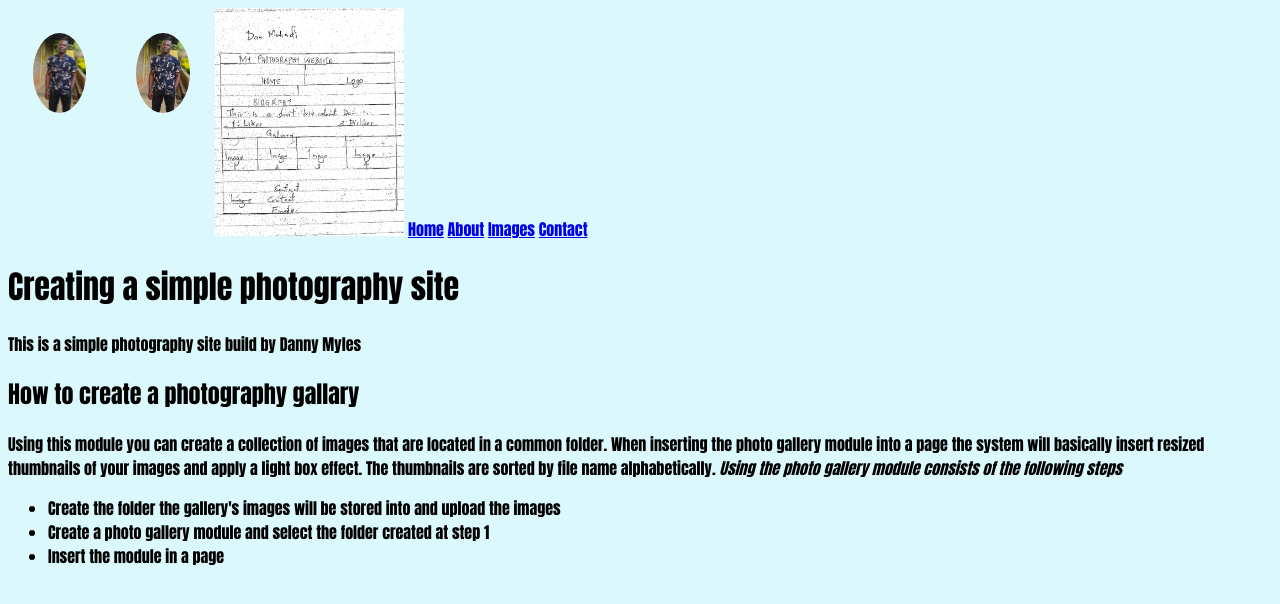
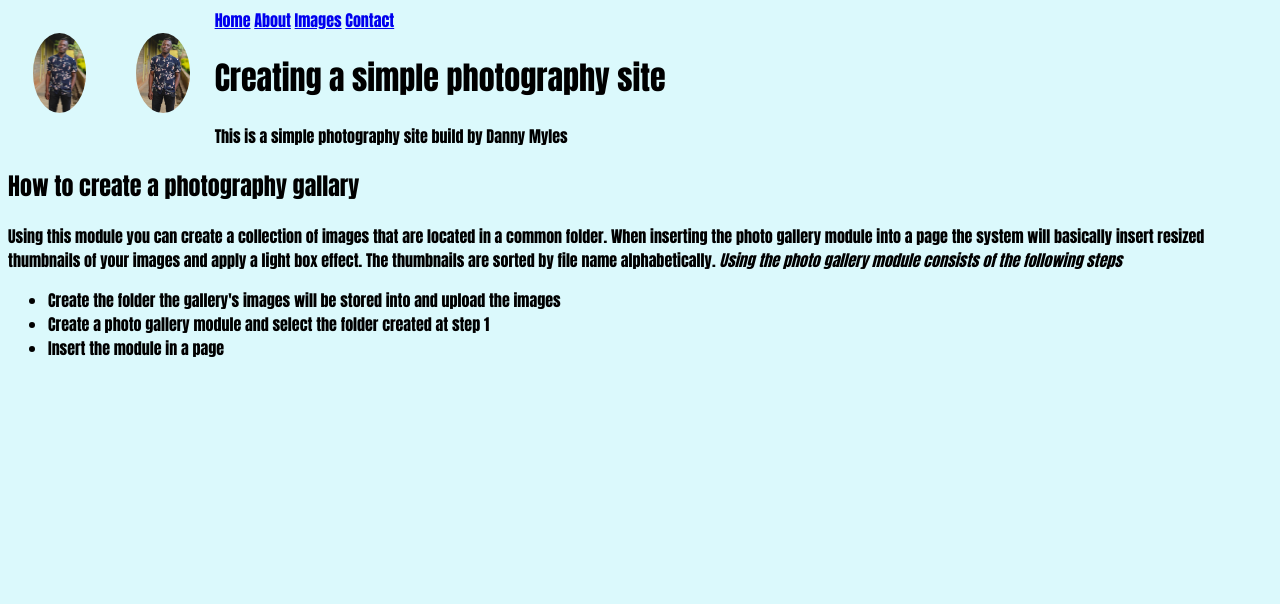
Before and after one commit to Dan-Muhadi/photography, a plain HTML site: page index.html in a window 1280 px wide. Drawn offline with Linux system fonts and the light colour scheme; files whose address does not match are found by name.

Commit message:
modified index.html[

```diff
--- a/index.html
+++ b/index.html
@@ -4,7 +4,6 @@
     <link rel="stylesheet" href="index.css">
 </head>
     <body>
-        <img src="images/project design.jpeg" alt="Design">
         <a href="#"><img id="logo" src="images/Dannymyles.jpeg"></a>
         <a href="#"><img id="logo" src="Dannymyles.jpeg"></a>
         <a href="index.html">Home</a>
```
Also changed, not shown: 1 other file.
